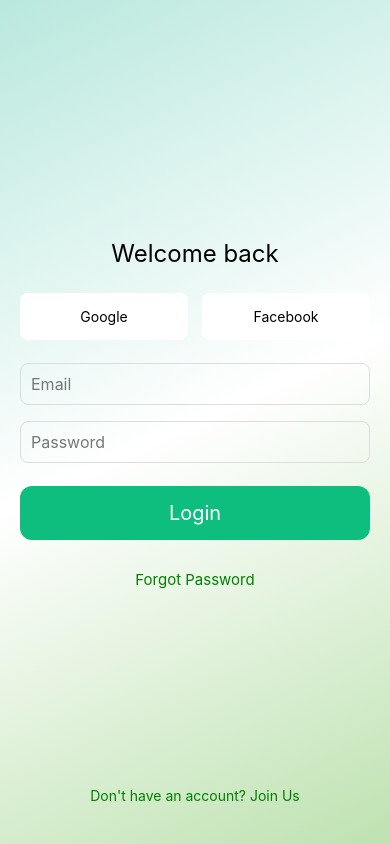
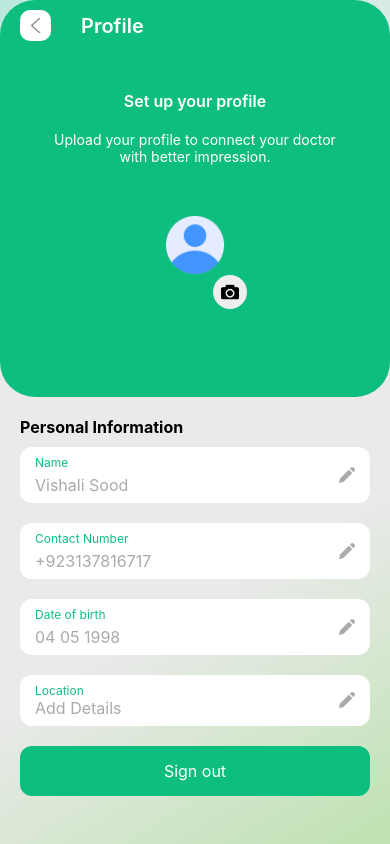
Before and after one commit to asimimamabdullah/Doctor, a React Native app: screen /Profile in a window 390 px wide. Built offline with nearby package versions, Linux system fonts and the light colour scheme.

Commit message:
screens completed

```diff
--- a/App.js
+++ b/App.js
@@ -1,4 +1,4 @@
-import { StyleSheet, Text, View } from "react-native";
+import { StyleSheet } from "react-native";
 import { NavigationContainer } from "@react-navigation/native";
 import { createNativeStackNavigator } from "@react-navigation/native-stack";
 import Login from "./app/Screens/Login";
@@ -9,7 +9,7 @@ import MakeAppointment from "./app/Screens/MakeAppointment";
 import ConfirmAppointment from "./app/Screens/ConfirmAppointment";
 import Favorites from "./app/Screens/Favorites";
 import AddRecord from "./app/Screens/AddRecord";
-
+import Profile from "./app/Screens/Profile";
 const Stack = createNativeStackNavigator();
 
 export default function App() {
@@ -75,6 +75,11 @@ export default function App() {
 					component={AddRecord}
 					options={{ headerShown: false }}
 				/>
+				<Stack.Screen
+					name="Profile"
+					component={Profile}
+					options={{ headerShown: false }}
+				/>
 			</Stack.Navigator>
 			{/* <StatusBar style="auto" /> */}
 		</NavigationContainer>
--- a/app/Navigation/Tabs.js
+++ b/app/Navigation/Tabs.js
@@ -1,14 +1,17 @@
 import { Image, StyleSheet, Text, View } from "react-native";
-import React from "react";
+import React, { useState } from "react";
 import { createBottomTabNavigator } from "@react-navigation/bottom-tabs";
 import Home from "./../Screens/Home";
 import { home, openBook, user, whiteHeart } from "../../assets/icons";
 import Login from "../Screens/Login";
 import Favorites from "../Screens/Favorites";
+import Profile from "../Screens/Profile";
 
 const Tab = createBottomTabNavigator();
 
 const Tabs = () => {
+	const [isLoggedIn, setIsLoggedIn] = useState(true);
+
 	return (
 		<Tab.Navigator
 			initialRouteName="Home"
@@ -109,7 +112,7 @@ const Tabs = () => {
 
 			<Tab.Screen
 				name="Profile"
-				component={Login}
+				component={isLoggedIn ? Profile : Login}
 				options={{
 					tabBarStyle: { display: "none" },
 					tabBarIcon: ({ focused }) => (
--- a/app/Screens/AddRecord.js
+++ b/app/Screens/AddRecord.js
@@ -9,6 +9,7 @@ import {
 	prescription,
 	report,
 } from "../../assets/icons";
+import { StatusBar } from "expo-status-bar";
 
 const AddRecord = ({ navigation }) => {
 	const [selectedRecord, setSelectedRecord] = useState("");
@@ -36,6 +37,7 @@ const AddRecord = ({ navigation }) => {
 						</TouchableOpacity>
 						<Text style={{ ...styles.headerText }}>Add Records</Text>
 					</View>
+
 					{/* record upper view  */}
 					<View
 						style={{
@@ -237,6 +239,8 @@ const AddRecord = ({ navigation }) => {
 						</View>
 					</View>
 				</SafeAreaView>
+
+				<StatusBar style="light" />
 			</LinearGradient>
 		</View>
 	);
--- a/app/Screens/Favorites.js
+++ b/app/Screens/Favorites.js
@@ -67,6 +67,8 @@ const Favorites = ({ navigation }) => {
 								/>
 							</TouchableOpacity>
 						</View>
+
+						{/* Favorite cards */}
 						<View
 							style={{
 								flexDirection: "row",
@@ -76,6 +78,7 @@ const Favorites = ({ navigation }) => {
 							}}>
 							{doctors?.map((val, index) => (
 								<FavoriteCard
+									key={index}
 									gotItem={{ item: val }}
 									navigation={navigation}
 								/>
--- /dev/null
+++ b/app/Screens/Profile.js
@@ -0,0 +1,267 @@
+import { Image, StyleSheet, Text, TouchableOpacity, View } from "react-native";
+import React from "react";
+import { LinearGradient } from "expo-linear-gradient";
+import { SafeAreaView } from "react-native-safe-area-context";
+import { avatar, camera, edit, leftArrow } from "../../assets/icons";
+
+const Profile = ({ navigation }) => {
+	return (
+		<View style={{ ...styles.fullFlex }}>
+			<LinearGradient
+				// Background Linear Gradient
+				colors={["#B9E8DE", "#EAEAEA", "#EAEAEA", "#BEE2B1"]}
+				start={{ x: -0.8, y: 0.1 }}
+				end={{ x: 0.7, y: 1.3 }}
+				style={{ ...styles.fullFlex }}>
+				<View
+					style={{
+						height: "47%",
+						backgroundColor: "rgb(14,190,126)",
+						borderRadius: 35,
+					}}>
+					<SafeAreaView
+						style={{
+							...styles.fullFlex,
+						}}>
+						<View
+							style={{
+								flex: 1,
+								paddingHorizontal: 20,
+								gap: 20,
+							}}>
+							{/* header */}
+							<View style={styles.header}>
+								<TouchableOpacity
+									hitSlop={10}
+									style={styles.headerIconView}
+									onPress={() => navigation.goBack()}>
+									<Image
+										source={leftArrow}
+										style={styles.headerIcon}
+									/>
+								</TouchableOpacity>
+								<Text
+									style={{ ...styles.headerText, color: "#ffffff" }}>
+									Profile
+								</Text>
+							</View>
+
+							<View style={{ padding: 30, gap: 20 }}>
+								<Text
+									style={{
+										color: "#ffffff",
+										fontWeight: 600,
+										fontSize: 16,
+										textAlign: "center",
+									}}>
+									Set up your profile
+								</Text>
+								<Text
+									style={{
+										textAlign: "center",
+										color: "#ffffff",
+										fontSize: 14,
+									}}>
+									Upload your profile to connect your doctor with
+									better impression.
+								</Text>
+							</View>
+
+							{/* avatar */}
+
+							<TouchableOpacity>
+								<View
+									style={{
+										justifyContent: "center",
+										alignItems: "center",
+									}}>
+									<Image
+										source={avatar}
+										style={{ width: 60, height: 60 }}
+									/>
+								</View>
+								<View
+									style={{
+										flexDirection: "row",
+										justifyContent: "center",
+										left: 35,
+									}}>
+									<View
+										style={{
+											padding: 8,
+											borderRadius: 30,
+											backgroundColor: "#eee",
+										}}>
+										<Image
+											source={camera}
+											style={{ width: 18, height: 18 }}
+										/>
+									</View>
+								</View>
+							</TouchableOpacity>
+						</View>
+					</SafeAreaView>
+				</View>
+
+				<View style={{ padding: 20 }}>
+					<Text style={{ fontSize: 16, fontWeight: 700 }}>
+						Personal Information
+					</Text>
+					<View
+						style={{
+							backgroundColor: "#ffffff",
+							marginVertical: 10,
+							paddingVertical: 8,
+							paddingHorizontal: 15,
+							borderRadius: 12,
+							flexDirection: "row",
+							justifyContent: "space-between",
+							alignItems: "center",
+						}}>
+						<View
+							style={{
+								gap: 5,
+							}}>
+							<Text style={{ fontSize: 12, color: "rgb(14,190,126)" }}>
+								Name
+							</Text>
+							<Text style={{ color: "#aaaaaa", fontSize: 16 }}>
+								Vishali Sood
+							</Text>
+						</View>
+						<TouchableOpacity hitSlop={5}>
+							<Image
+								source={edit}
+								style={{ width: 16, height: 16, tintColor: "#aaaaaa" }}
+							/>
+						</TouchableOpacity>
+					</View>
+
+					<View
+						style={{
+							backgroundColor: "#ffffff",
+							marginVertical: 10,
+							paddingVertical: 8,
+							paddingHorizontal: 15,
+							borderRadius: 12,
+							flexDirection: "row",
+							justifyContent: "space-between",
+							alignItems: "center",
+						}}>
+						<View
+							style={{
+								gap: 5,
+							}}>
+							<Text style={{ fontSize: 12, color: "rgb(14,190,126)" }}>
+								Contact Number
+							</Text>
+							<Text style={{ color: "#aaaaaa", fontSize: 16 }}>
+								+923137816717
+							</Text>
+						</View>
+						<TouchableOpacity hitSlop={5}>
+							<Image
+								source={edit}
+								style={{ width: 16, height: 16, tintColor: "#aaaaaa" }}
+							/>
+						</TouchableOpacity>
+					</View>
+
+					<View
+						style={{
+							backgroundColor: "#ffffff",
+							marginVertical: 10,
+							paddingVertical: 8,
+							paddingHorizontal: 15,
+							borderRadius: 12,
+							flexDirection: "row",
+							justifyContent: "space-between",
+							alignItems: "center",
+						}}>
+						<View
+							style={{
+								gap: 5,
+							}}>
+							<Text style={{ fontSize: 12, color: "rgb(14,190,126)" }}>
+								Date of birth
+							</Text>
+							<Text style={{ color: "#aaaaaa", fontSize: 16 }}>
+								04 05 1998
+							</Text>
+						</View>
+						<TouchableOpacity hitSlop={5}>
+							<Image
+								source={edit}
+								style={{ width: 16, height: 16, tintColor: "#aaaaaa" }}
+							/>
+						</TouchableOpacity>
+					</View>
+
+					<View
+						style={{
+							backgroundColor: "#ffffff",
+							marginVertical: 10,
+							paddingVertical: 8,
+							paddingHorizontal: 15,
+							gap: 5,
+							borderRadius: 12,
+							flexDirection: "row",
+							justifyContent: "space-between",
+							alignItems: "center",
+						}}>
+						<View>
+							<Text style={{ fontSize: 12, color: "rgb(14,190,126)" }}>
+								Location
+							</Text>
+							<Text style={{ color: "#aaaaaa", fontSize: 16 }}>
+								Add Details
+							</Text>
+						</View>
+						<TouchableOpacity hitSlop={5}>
+							<Image
+								source={edit}
+								style={{ width: 16, height: 16, tintColor: "#aaaaaa" }}
+							/>
+						</TouchableOpacity>
+					</View>
+
+					<View style={{ marginTop: 10 }}>
+						<TouchableOpacity
+							style={{
+								padding: 15,
+								backgroundColor: "rgb(14,190,126)",
+								justifyContent: "center",
+								alignItems: "center",
+								borderRadius: 12,
+							}}>
+							<Text style={{ color: "#ffffff", fontSize: 16 }}>
+								Sign out
+							</Text>
+						</TouchableOpacity>
+					</View>
+				</View>
+			</LinearGradient>
+		</View>
+	);
+};
+
+export default Profile;
+
+const styles = StyleSheet.create({
+	fullFlex: {
+		flex: 1,
+	},
+	header: {
+		flexDirection: "row",
+		gap: 30,
+		marginTop: 10,
+		alignItems: "center",
+	},
+	headerText: { fontSize: 20, fontWeight: 600 },
+	headerIconView: {
+		padding: 8,
+		backgroundColor: "white",
+		borderRadius: 10,
+	},
+	headerIcon: { width: 15, height: 15, tintColor: "#000000" },
+});
--- a/assets/icons/index.js
+++ b/assets/icons/index.js
@@ -15,6 +15,8 @@ import avatar from "./avatar.png";
 import report from "./profit-report.png";
 import prescription from "./prescription.png";
 import invoice from "./invoice.png";
+import edit from "./edit.png";
+import camera from "./photo-camera.png";
 
 export {
 	close,
@@ -34,4 +36,6 @@ export {
 	report,
 	prescription,
 	invoice,
+	edit,
+	camera,
 };
```
Also changed, not shown: assets/icons/edit.png (added), assets/icons/photo-camera.png (added).
